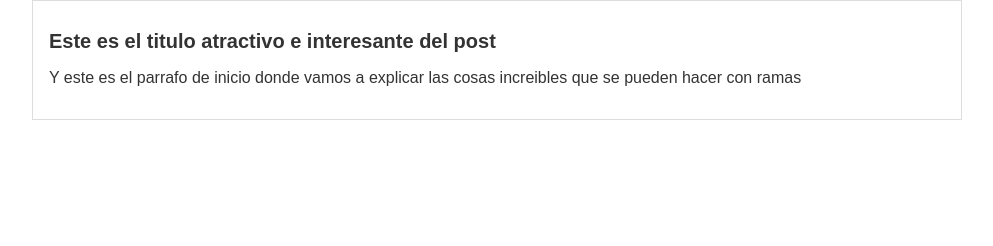
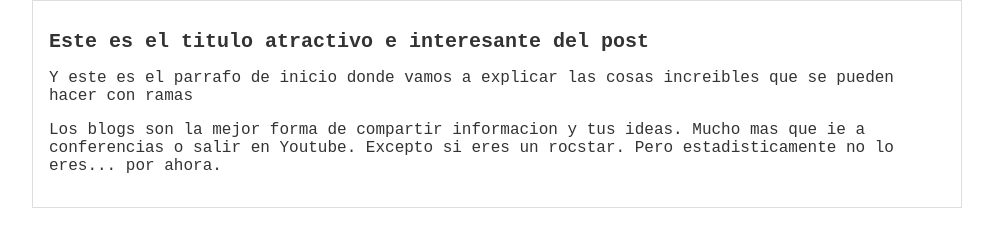
Before and after one commit to hitman048/blog, a plain HTML site: page index.html in a window 1280 px wide. Shown: the whole page, without its empty margins (143-1136 px from the left). Drawn offline with Linux system fonts and the light colour scheme.

Commit message:
Agregado el contenido adicional del blog y otra fuente de letra

```diff
--- a/css/estilos.css
+++ b/css/estilos.css
@@ -2,7 +2,7 @@ body
 {
     color:#333;
     text-align: center;
-    font-family:  "Arial";
+    font-family:  'Courier New', Courier, monospace;
     font-size: 16px;
     margin: 0;
     padding: 0;
--- a/index.html
+++ b/index.html
@@ -12,6 +12,10 @@
             <h1>Este es el titulo atractivo e interesante del post</h1>
             <p>Y este es el parrafo de inicio donde vamos a explicar
                 las cosas increibles que se pueden hacer con ramas</p>
+                <p>Los blogs son la mejor forma de compartir informacion y tus ideas.
+                    Mucho mas que ie a conferencias o salir en Youtube. Excepto si eres un rocstar.
+                    Pero estadisticamente no lo eres... por ahora.
+                </p>
         </div>
     </div>
 
```
